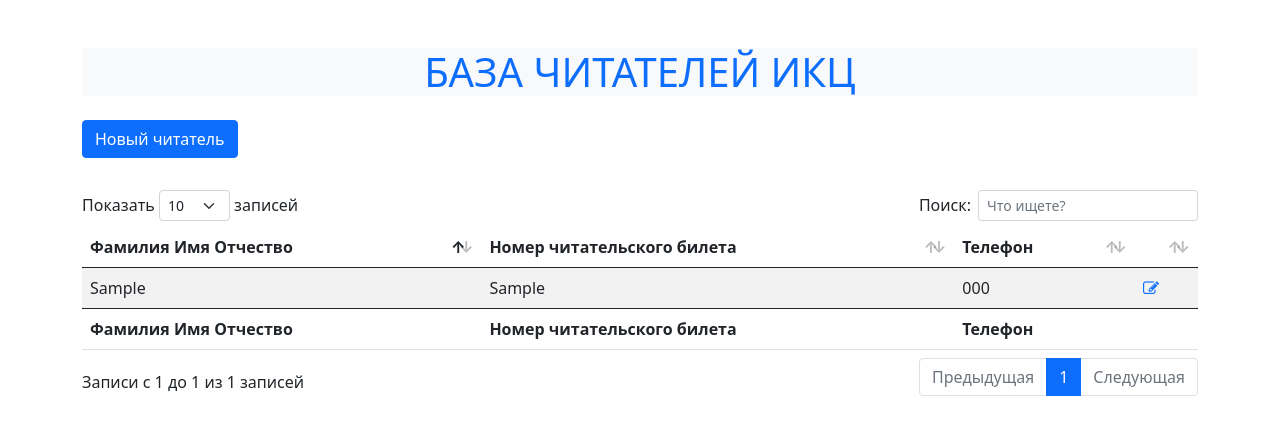
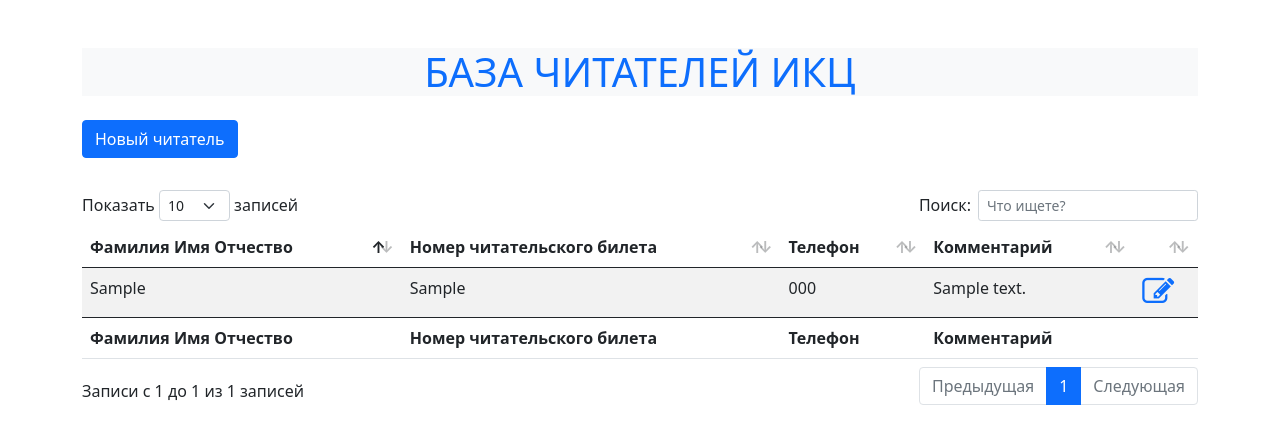
Before and after one commit to checkago/BibCz, a Django app: page / in a window 1280 px wide. Shown: the top 444 px of the page. Run offline with Django 4.2, Linux system fonts and the light colour scheme; tables that the repository leaves empty hold one stand-in row (values such as "Sample post"); some libraries are stand-ins or nearby versions.

Commit message:
comment field

```diff
--- a/baza/admin.py
+++ b/baza/admin.py
@@ -8,8 +8,8 @@ class ReaderResource(resources.ModelResource):
 
     class Meta:
         model = Reader
-        fields = ('id', 'fio', 'eticket',)
-        export_order = ('id', 'fio', 'eticket')
+        fields = ('id', 'fio', 'eticket', 'comment',)
+        export_order = ('id', 'fio', 'eticket', 'comment')
 
 
 class ReaderAdmin(ImportExportModelAdmin):
--- a/baza/forms.py
+++ b/baza/forms.py
@@ -5,7 +5,7 @@ from .models import Reader
 class ReaderForm(forms.ModelForm):
     class Meta:
         model = Reader
-        fields = ('fio', 'eticket', 'phone')
+        fields = ('fio', 'eticket', 'phone', 'comment')
 
         def __init__(self, *args, **kwargs):
             super(ReaderForm, self).__init__(*args, **kwargs)
--- a/baza/models.py
+++ b/baza/models.py
@@ -5,6 +5,7 @@ class Reader(models.Model):
     fio = models.CharField(max_length=255, verbose_name='Фио читателя')
     eticket = models.CharField(max_length=13, blank=True, verbose_name='Читательский билет')
     phone = models.CharField(max_length=18, blank=True, verbose_name='Телефон')
+    comment = models.CharField(max_length=100, blank=True, verbose_name='Комментарий')
 
     class Meta:
         verbose_name = 'Читатель'
--- a/templates/index.html
+++ b/templates/index.html
@@ -31,6 +31,7 @@
                         <th>Фамилия Имя Отчество</th>
                         <th>Номер читательского билета</th>
                         <th>Телефон</th>
+                        <th>Комментарий</th>
                         <th></th>
                     </tr>
                 </thead>
@@ -40,8 +41,9 @@
                         <td>{{ Reader.fio }}</td>
                         <td>{{ Reader.eticket }}</td>
                         <td>{{ Reader.phone }}</td>
+                        <td>{{ Reader.comment }}</td>
                         <td><a href="{% url 'reader_edit' Reader.pk %}">
-                                <i class="fa fa-edit"></i>
+                                <i class="fa fa-edit fa-2x text-primary"></i>
                             </a>
                         </td>
                     </tr>
@@ -52,6 +54,7 @@
                         <th>Фамилия Имя Отчество</th>
                         <th>Номер читательского билета</th>
                         <th>Телефон</th>
+                        <th>Комментарий</th>
                         <th></th>
                     </tr>
                 </tfoot>
```
